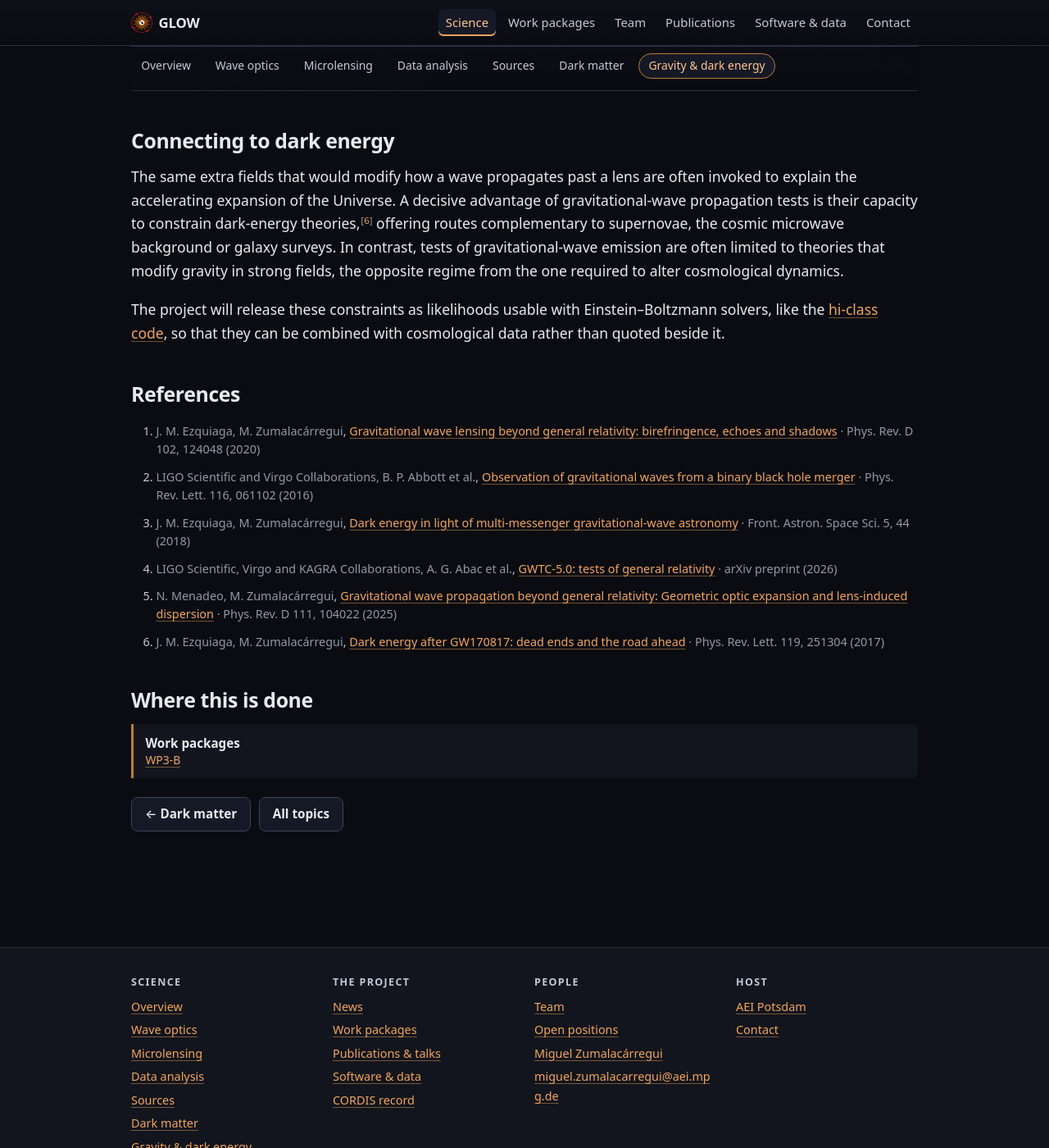
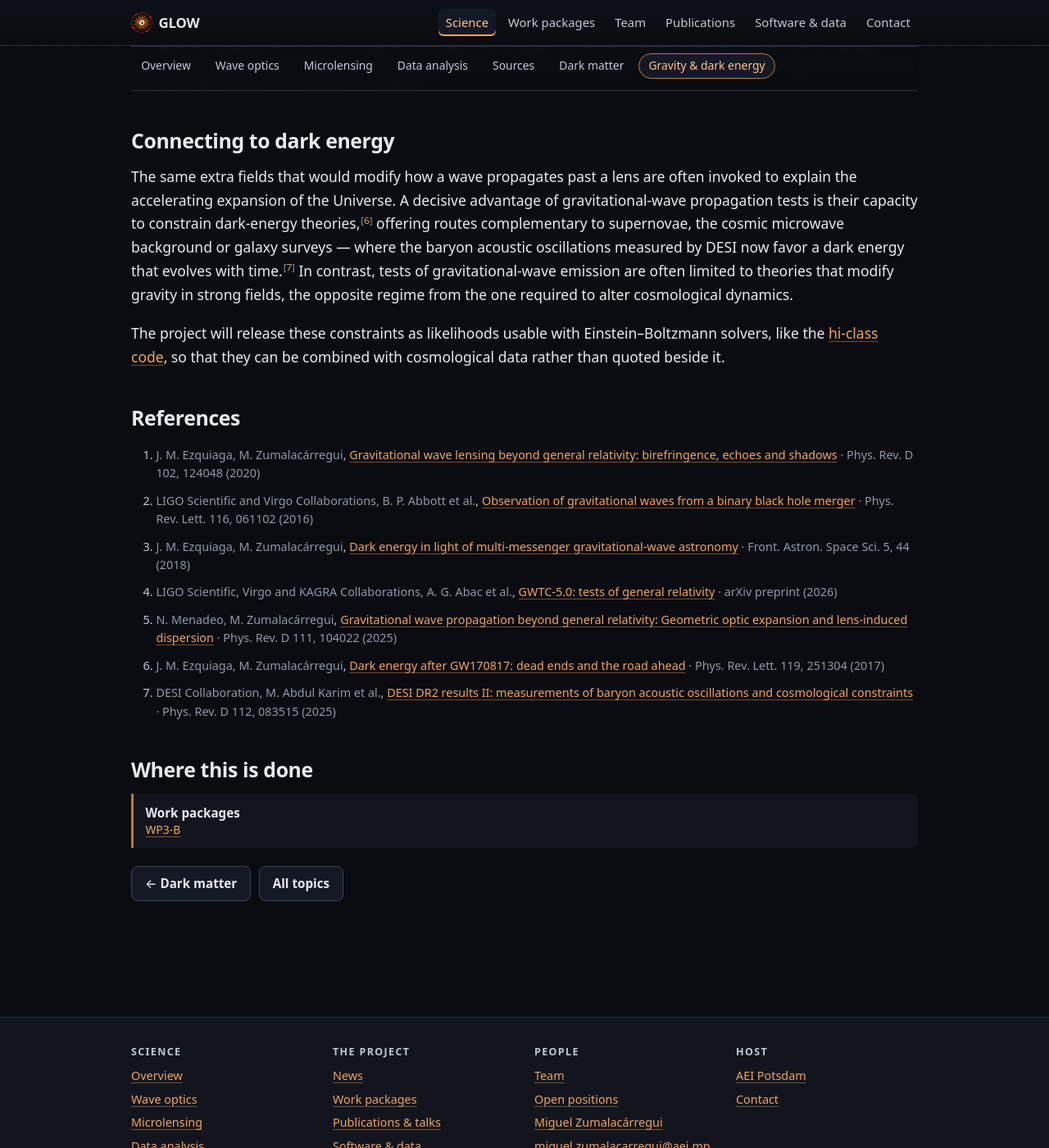
Before and after one commit to glow-astro/website, a Jekyll site: the page built from testing-gravity.html, in a window 1280 px wide and 1400 px high, scrolled down 2395 px. Shown: the whole window at 82% size. Built offline with Jekyll 4.4.1, drawn with Linux system fonts in a browser that asks for light colours.

Commit message:
Testing gravity: DESI, in a clause
One clause, hung off "galaxy surveys" in the sentence that was already
listing the probes this one is complementary to, rather than a sentence
of its own -- the section is 118 words and the point is that the
gravitational-wave route is worth having, not that DESI is.

DESI DR2 BAO, Phys. Rev. D 112, 083515 (2025), becomes [7]. The verb is
"favor", not "measure": the preference for evolving dark energy is what
DR2 reports for BAO combined with the CMB and supernovae, not for BAO
on its own. That distinction is in the review note so the owner can
tighten or loosen it.

Co-Authored-By: Claude Opus 5 <noreply@anthropic.com>
Claude-Session: https://claude.ai/code/session_01L7GT62S61eYxRuSFTmWGfu

```diff
--- a/_data/references.yml
+++ b/_data/references.yml
@@ -206,6 +206,12 @@
   where: "arXiv preprint (2026)"
   url: "https://arxiv.org/abs/2607.19293"
 
+- id: desi-dr2-bao
+  authors: "DESI Collaboration, M. Abdul Karim et al."
+  title: "DESI DR2 results II: measurements of baryon acoustic oscillations and cosmological constraints"
+  where: "Phys. Rev. D 112, 083515 (2025)"
+  url: "https://arxiv.org/abs/2503.14738"
+
 - id: gondan-echoes
   authors: "L. Gondán, B. Kocsis"
   title: "Astrophysical gravitational-wave echoes from galactic nuclei"
--- a/testing-gravity.html
+++ b/testing-gravity.html
@@ -17,6 +17,7 @@ refs:
   - lvk-tgr-gwtc5
   - menadeo-propagation
   - ezquiaga-dark-energy
+  - desi-dr2-bao
 topic_id: testing-gravity
 ---
 
@@ -173,7 +174,10 @@ topic_id: testing-gravity
     to constrain dark-energy
     theories,{% include cite.html key="ezquiaga-dark-energy" %} offering routes
     complementary to supernovae, the cosmic microwave background or galaxy
-    surveys. In contrast, tests of gravitational-wave emission are often limited
+    surveys — where the baryon acoustic oscillations measured by DESI now favor
+    a dark energy that evolves with
+    time.{% include cite.html key="desi-dr2-bao" %} In contrast, tests of
+    gravitational-wave emission are often limited
     to theories that modify gravity in strong fields, the opposite regime from
     the one required to alter cosmological dynamics.
   </p>
```
